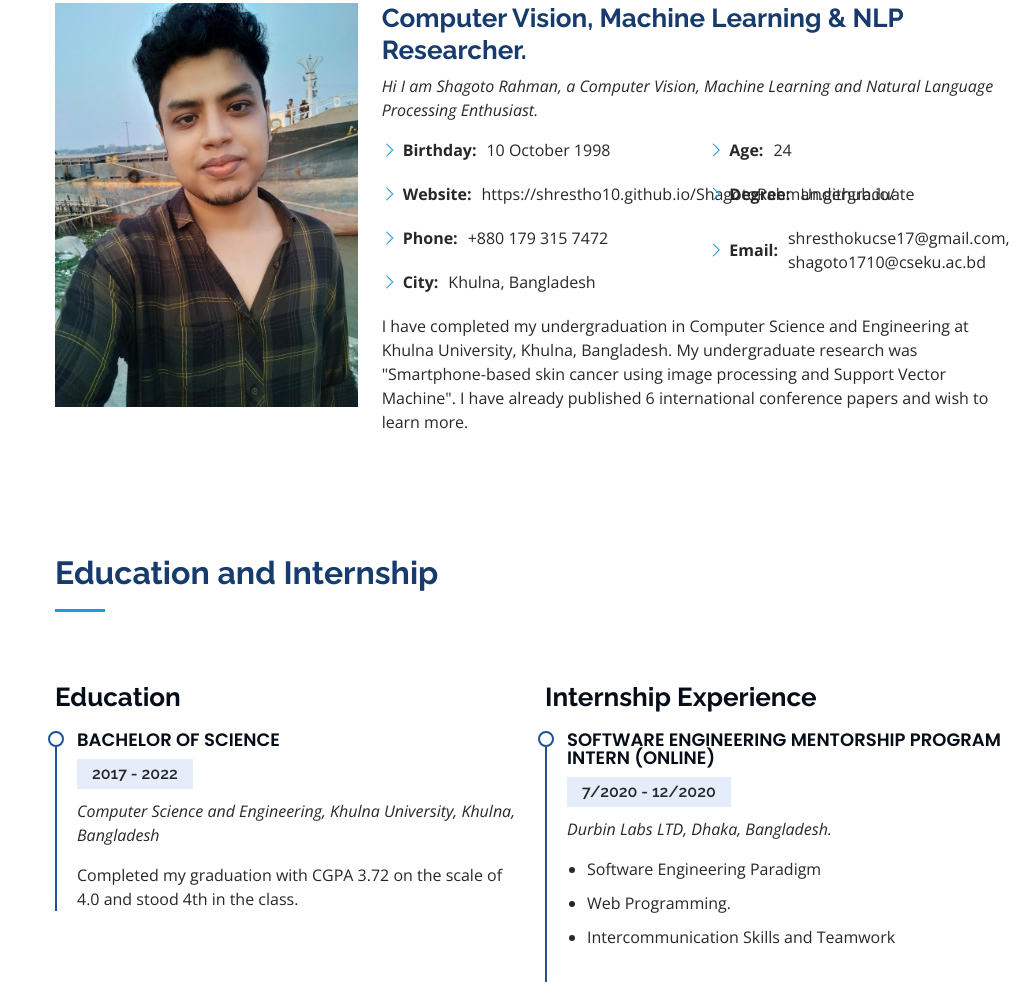
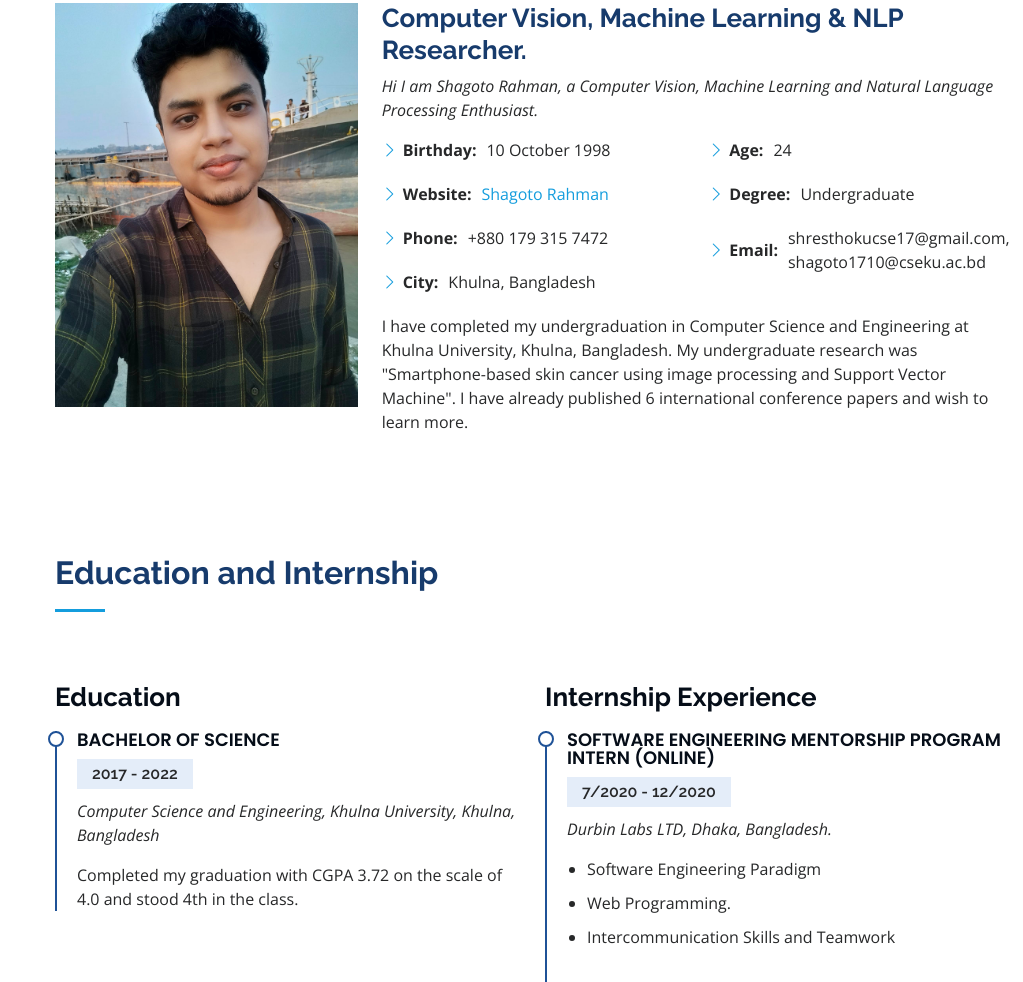
Before and after one commit to shrestho10/ShagotoRahmanProfile.github.io, a plain HTML site: page index.html in a window 1280 px wide. Shown: the part 989-1971 px from the top of the page, without its empty margins (257-1280 px from the left). Drawn offline with nearby package versions, Linux system fonts and the light colour scheme.

Commit message:
update 2

```diff
--- a/index.html
+++ b/index.html
@@ -106,7 +106,7 @@
               <div class="col-lg-6">
                 <ul>
                   <li><i class="bi bi-chevron-right"></i> <strong>Birthday:</strong> <span>10 October 1998</span></li>
-                  <li><i class="bi bi-chevron-right"></i> <strong>Website:</strong> <span>https://shrestho10.github.io/ShagotoRahman.github.io/</span></li>
+                  <li><i class="bi bi-chevron-right"></i> <strong>Website:</strong> <span>  <p><a href="https://shrestho10.github.io/ShagotoRahman.github.io/" target="blank">Shagoto Rahman</p></a></span></li>
                   <li><i class="bi bi-chevron-right"></i> <strong>Phone:</strong> <span>+880 179 315 7472</span></li>
                   <li><i class="bi bi-chevron-right"></i> <strong>City:</strong> <span>Khulna, Bangladesh</span></li>
                 </ul>
```
